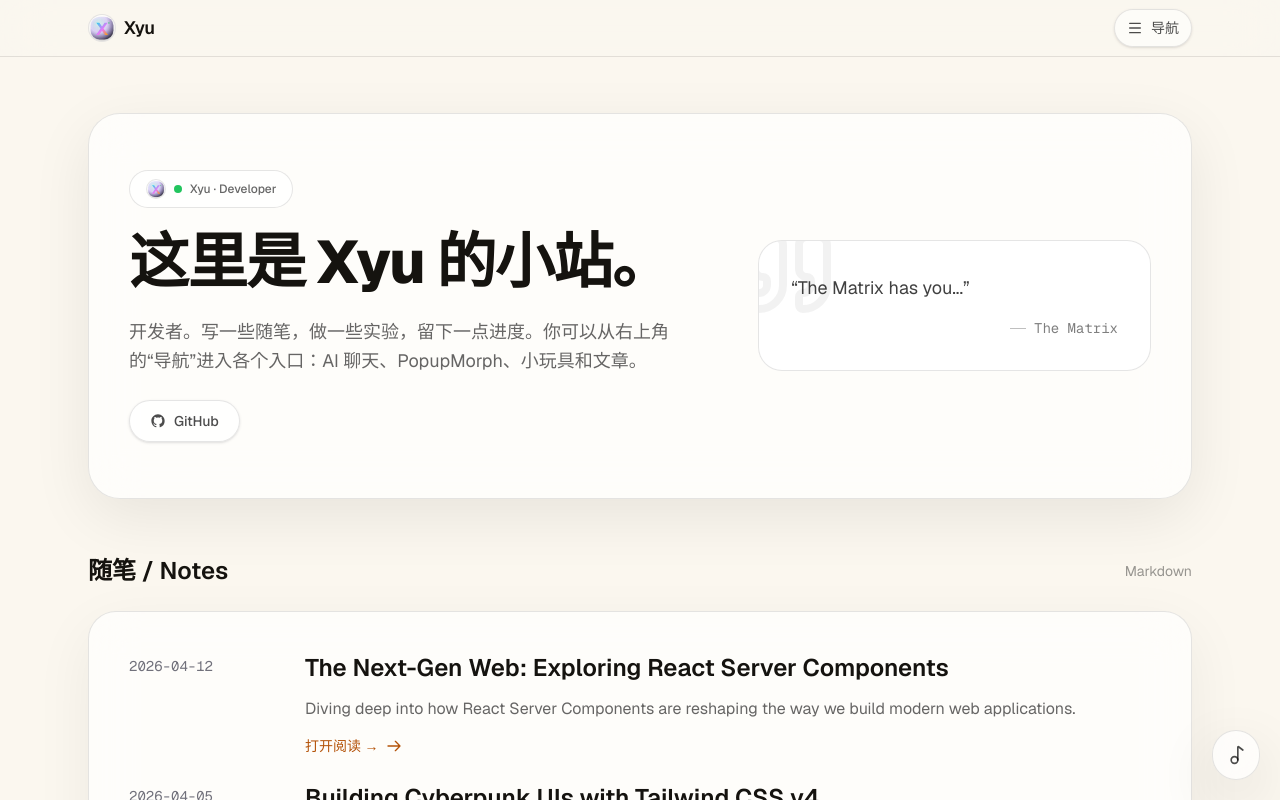
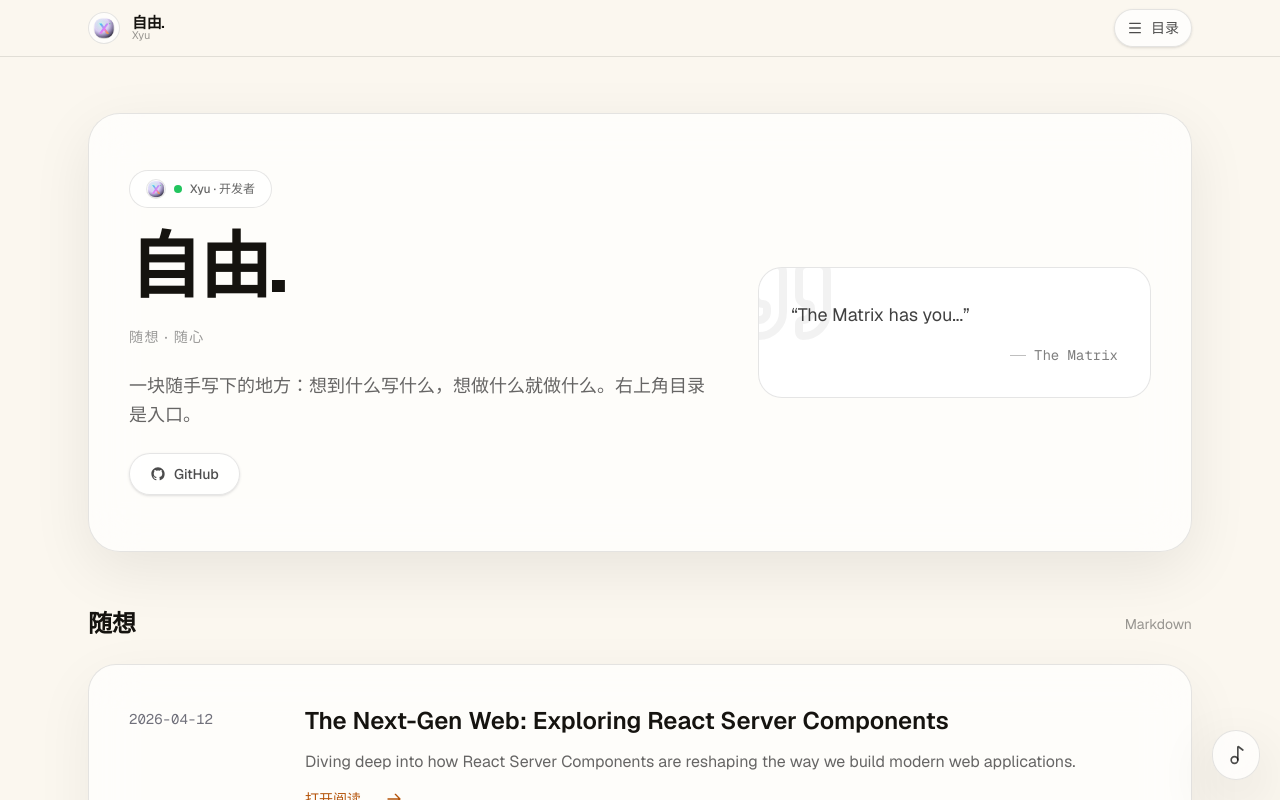
Before and after one commit to Ymien/beta-a2.5, a Next.js app: page / in a window 1280 px wide. Shown: the top 800 px of the page. Built offline with nearby package versions, Linux system fonts and the light colour scheme; no server answers.

Commit message:
feat: GitHub 仓库安全审查与清理
Co-authored-by: traeagent <traeagent@users.noreply.github.com>

```diff
--- a/app/page.tsx
+++ b/app/page.tsx
@@ -23,20 +23,22 @@ export default function Home() {
     () =>
       lang === "zh"
         ? {
-            heroTitle: "这里是 Xyu 的小站。",
+            heroTitle: "自由.",
+            heroSubtitle: "随想 · 随心",
             heroDesc:
-              "开发者。写一些随笔，做一些实验，留下一点进度。你可以从右上角的“导航”进入各个入口：AI 聊天、PopupMorph、小玩具和文章。",
-            sectionNotes: "随笔 / Notes",
+              "一块随手写下的地方：想到什么写什么，想做什么就做什么。右上角目录是入口。",
+            sectionNotes: "随想",
             readMore: "打开阅读 →",
-            footerCopyright: "© 2026 Xyu.",
+            footerCopyright: "© 2026 Xyu · 自由.",
           }
         : {
-            heroTitle: "Xyu's corner on the internet.",
+            heroTitle: "Free.",
+            heroSubtitle: "Thoughts · By heart",
             heroDesc:
-              "Developer. I write notes, ship small experiments, and keep a lightweight devlog. Use the top-right menu to jump into AI Chat, PopupMorph, games, and posts.",
-            sectionNotes: "Notes",
+              "A place for wandering thoughts and impulsive making. Use the menu in the top-right to jump around.",
+            sectionNotes: "Thoughts",
             readMore: "Read →",
-            footerCopyright: "© 2026 Xyu.",
+            footerCopyright: "© 2026 Xyu · Free.",
           },
     [lang]
   );
@@ -58,11 +60,14 @@ export default function Home() {
                 className="h-5 w-5 rounded-full border border-black/10 bg-white/70"
               />
               <span className="inline-flex h-2 w-2 rounded-full bg-[#22c55e]" />
-              Xyu · Developer
+              Xyu · {lang === "zh" ? "开发者" : "Developer"}
             </div>
-            <h1 className="text-4xl font-extrabold leading-[1.02] tracking-tight text-[#15130f] md:text-6xl">
+            <h1 className="text-5xl font-extrabold leading-[0.98] tracking-tight text-[#15130f] md:text-7xl">
               {t.heroTitle}
             </h1>
+            <div className="text-sm font-medium tracking-widest text-black/40">
+              {t.heroSubtitle}
+            </div>
             <p className="max-w-xl text-base leading-relaxed text-black/60 md:text-lg">
               {t.heroDesc}
             </p>
--- a/components/SiteHeader.tsx
+++ b/components/SiteHeader.tsx
@@ -20,46 +20,49 @@ export default function SiteHeader(props: { active?: string }) {
     () =>
       lang === "zh"
         ? [
-            { href: "/", label: "首页", desc: "写作与实验的入口" },
-            { href: "/blog/react-server-components", label: "随笔", desc: "文章、记录与想法" },
-            { href: "/chat", label: "AI 聊天", desc: "多模型 · 思考模式" },
-            { href: "/popup", label: "PopupMorph", desc: "弹窗形状动画生成器" },
-            { href: "/tetris", label: "Neon Tetris", desc: "霓虹俄罗斯方块" },
-            { href: "/game", label: "Cyber Match", desc: "记忆配对小游戏" },
+            { href: "/", label: "自由.", desc: "入口" },
+            { href: "/blog/react-server-components", label: "随想", desc: "文章与片段" },
+            { href: "/chat", label: "对话", desc: "AI · 多模型" },
+            { href: "/popup", label: "游乐场 · PopupMorph", desc: "弹窗形状动画" },
+            { href: "/tetris", label: "游乐场 · Tetris", desc: "霓虹方块" },
+            { href: "/game", label: "游乐场 · Match", desc: "记忆配对" },
           ]
         : [
-            { href: "/", label: "Home", desc: "Start here" },
-            { href: "/blog/react-server-components", label: "Notes", desc: "Posts and small essays" },
-            { href: "/chat", label: "AI Chat", desc: "Multi-model · Thinking" },
-            { href: "/popup", label: "PopupMorph", desc: "Popup shape animator" },
-            { href: "/tetris", label: "Neon Tetris", desc: "Neon tetris" },
-            { href: "/game", label: "Cyber Match", desc: "Memory match game" },
+            { href: "/", label: "Free.", desc: "Start here" },
+            { href: "/blog/react-server-components", label: "Thoughts", desc: "Notes & essays" },
+            { href: "/chat", label: "Dialog", desc: "AI · Multi-model" },
+            { href: "/popup", label: "Playground · PopupMorph", desc: "Popup shape animator" },
+            { href: "/tetris", label: "Playground · Tetris", desc: "Neon blocks" },
+            { href: "/game", label: "Playground · Match", desc: "Memory game" },
           ],
     [lang]
   );
 
   return (
-    <header className="sticky top-0 z-50 w-full border-b border-black/10 bg-[#fbf7ef]/80 backdrop-blur-xl">
+    <header className="sticky top-0 z-50 w-full border-b border-black/10 bg-[#fbf7ef]/85 backdrop-blur-xl">
       <div className="mx-auto flex h-14 max-w-6xl items-center justify-between px-4 md:px-6">
-        <Link href="/" className="flex items-center gap-2 font-semibold text-[#15130f]">
-          <img
-            src="/avatar.svg"
-            alt="Xyu"
-            className="h-7 w-7 rounded-full border border-black/10 bg-white/70"
-          />
-          <span className="text-base tracking-tight md:text-lg">Xyu</span>
+        <Link href="/" className="flex items-center gap-3">
+          <div className="h-8 w-8 rounded-full border border-black/10 bg-white/70 p-1">
+            <img src="/avatar.svg" alt="Xyu" className="h-full w-full rounded-full" />
+          </div>
+          <div className="flex flex-col leading-none">
+            <span className="text-[15px] font-semibold tracking-tight text-[#15130f]">
+              {lang === "zh" ? "自由." : "Free."}
+            </span>
+            <span className="text-[11px] text-black/40">Xyu</span>
+          </div>
         </Link>
 
         <div className="relative flex items-center gap-2">
           <button
             type="button"
             onClick={() => setOpen((v) => !v)}
-            className="inline-flex items-center gap-2 rounded-full border border-black/10 bg-white/60 px-3 py-2 text-sm font-medium text-black/70 shadow-sm transition hover:bg-white"
-            aria-label="打开导航"
+            className="inline-flex items-center gap-2 rounded-full border border-black/10 bg-white/70 px-3 py-2 text-sm font-medium text-black/70 shadow-sm transition hover:bg-white"
+            aria-label={lang === "zh" ? "打开目录" : "Open menu"}
             aria-expanded={open}
           >
             {open ? <X className="h-4 w-4" /> : <Menu className="h-4 w-4" />}
-            <span className="hidden sm:inline">导航</span>
+            <span className="hidden sm:inline">{lang === "zh" ? "目录" : "Menu"}</span>
           </button>
 
           <div
@@ -70,7 +73,7 @@ export default function SiteHeader(props: { active?: string }) {
           >
             <div className="px-3 pb-2 pt-1 flex items-center justify-between">
               <div className="text-[11px] font-medium tracking-widest text-black/40">
-                PORTALS
+                {lang === "zh" ? "入口" : "PORTALS"}
               </div>
               <button
                 type="button"
```
